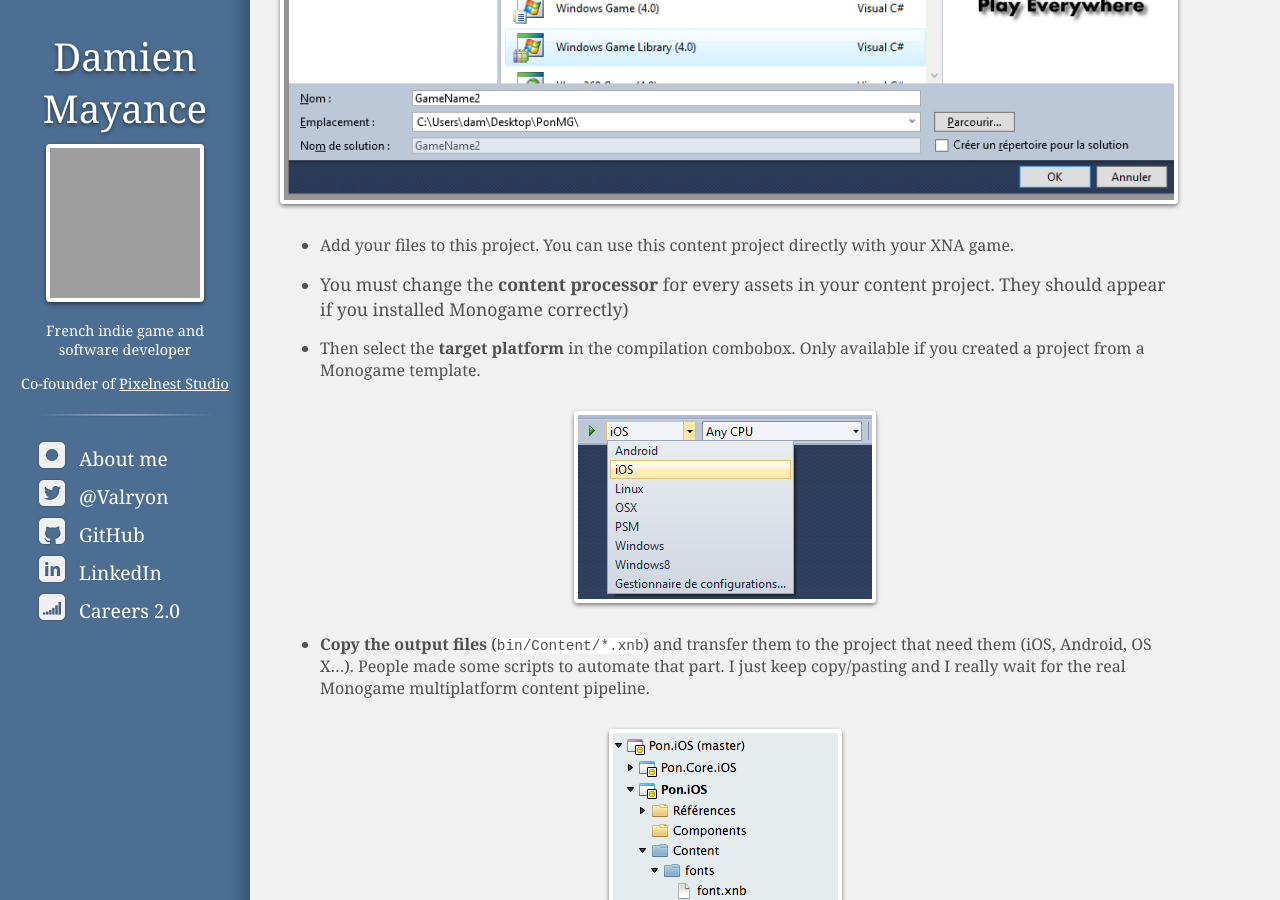
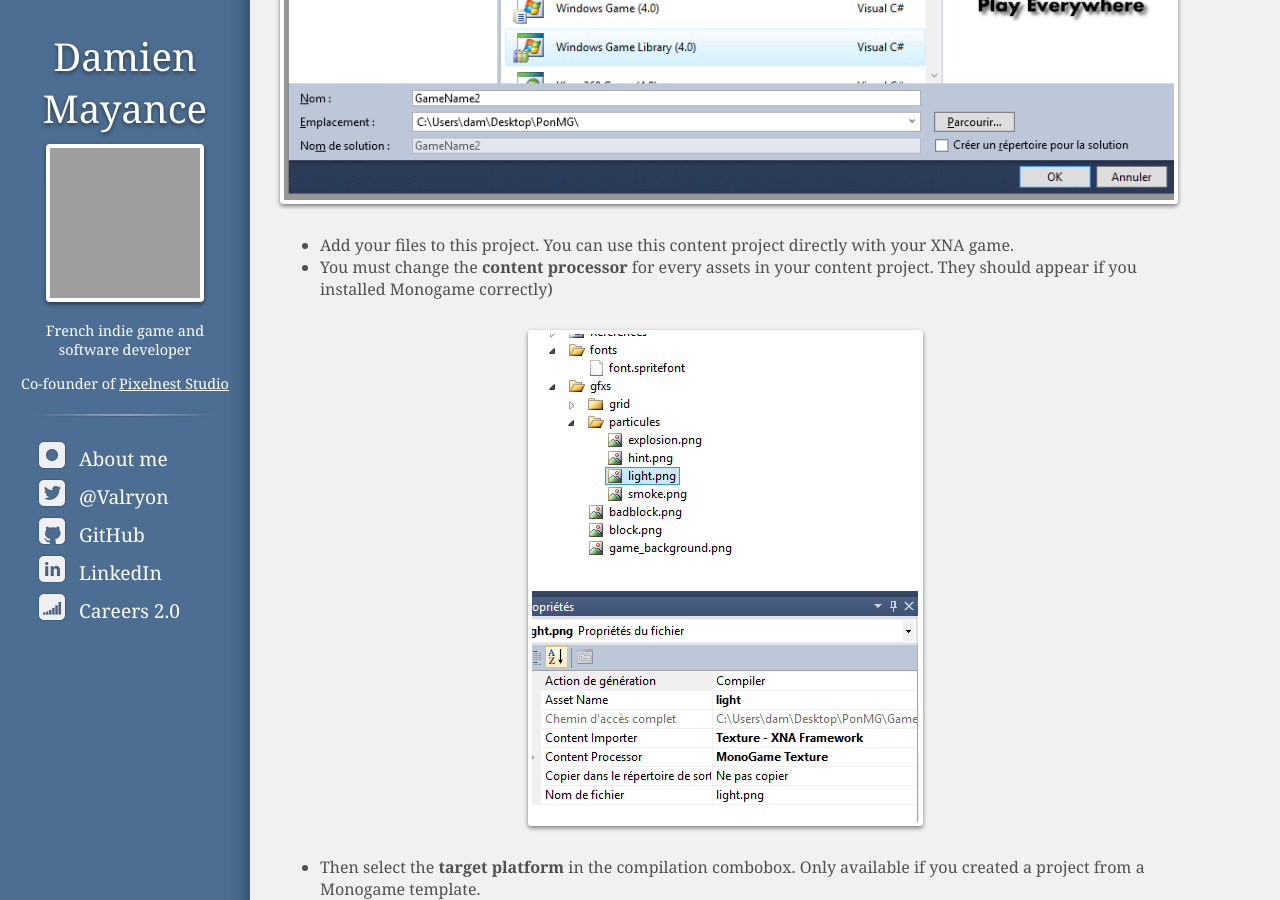
Before and after one commit to valryon/valryon.github.io, a Jekyll site: the page built from _posts/2013-06-18-Using-XNA-and-Monogame-today.md, in a window 1280 px wide and 900 px high, scrolled down 2808 px. Built offline with Jekyll 4.4.1, drawn with Linux system fonts in a browser that asks for light colours; grey boxes are pictures that could not be loaded.

Commit message:
Update 2013-06-18-Using-XNA-and-Monogame-today.md

```diff
--- a/_posts/2013-06-18-Using-XNA-and-Monogame-today.md
+++ b/_posts/2013-06-18-Using-XNA-and-Monogame-today.md
@@ -63,6 +63,7 @@
 - Add your files to this project. You can use this content project directly with your XNA game.
 - You must change the **content processor** for every assets in your content project. They should appear if you installed Monogame correctly)
 
+<img src="{{site.url}}/static/content/posts/2013-06-18/processor.png" />
 
 - Then select the **target platform** in the compilation combobox. Only available if you created a project from a Monogame template.
 
```
